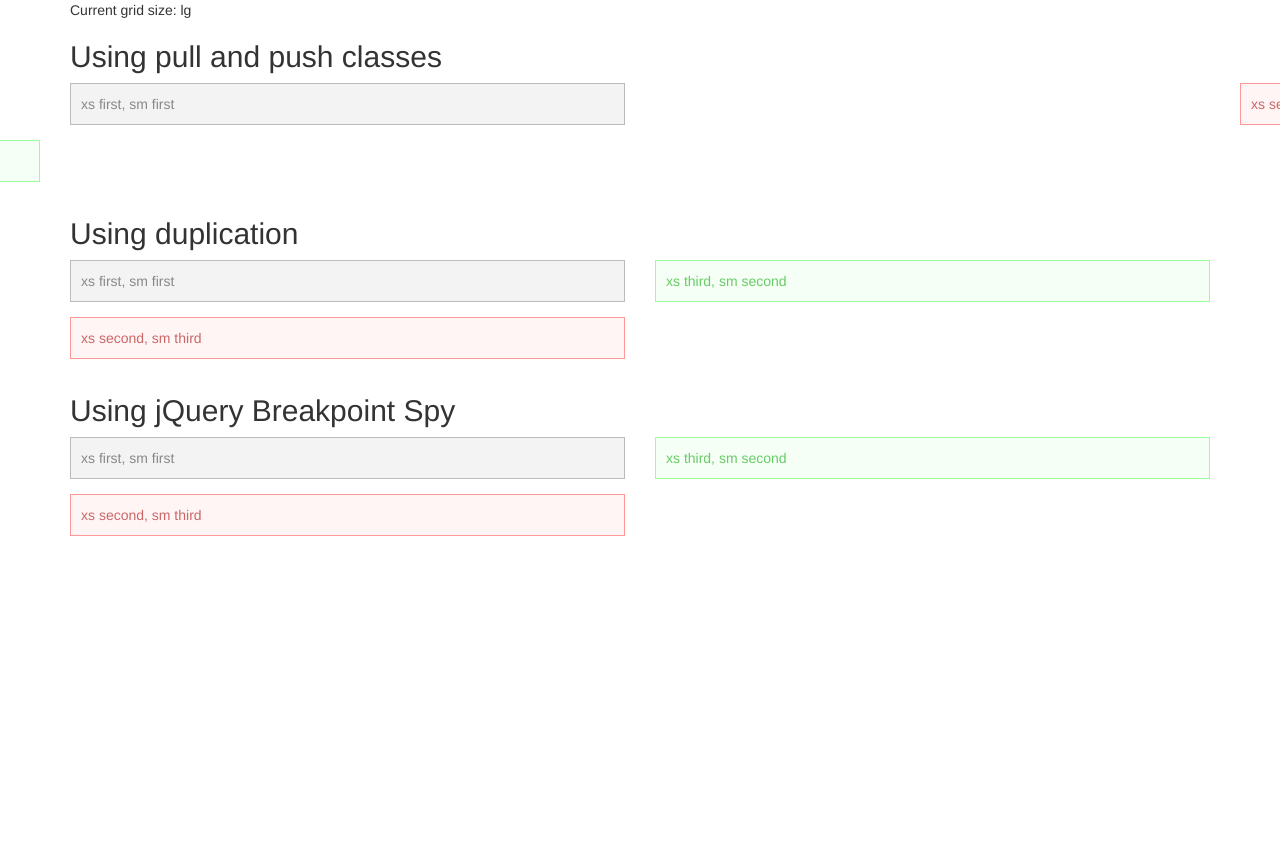
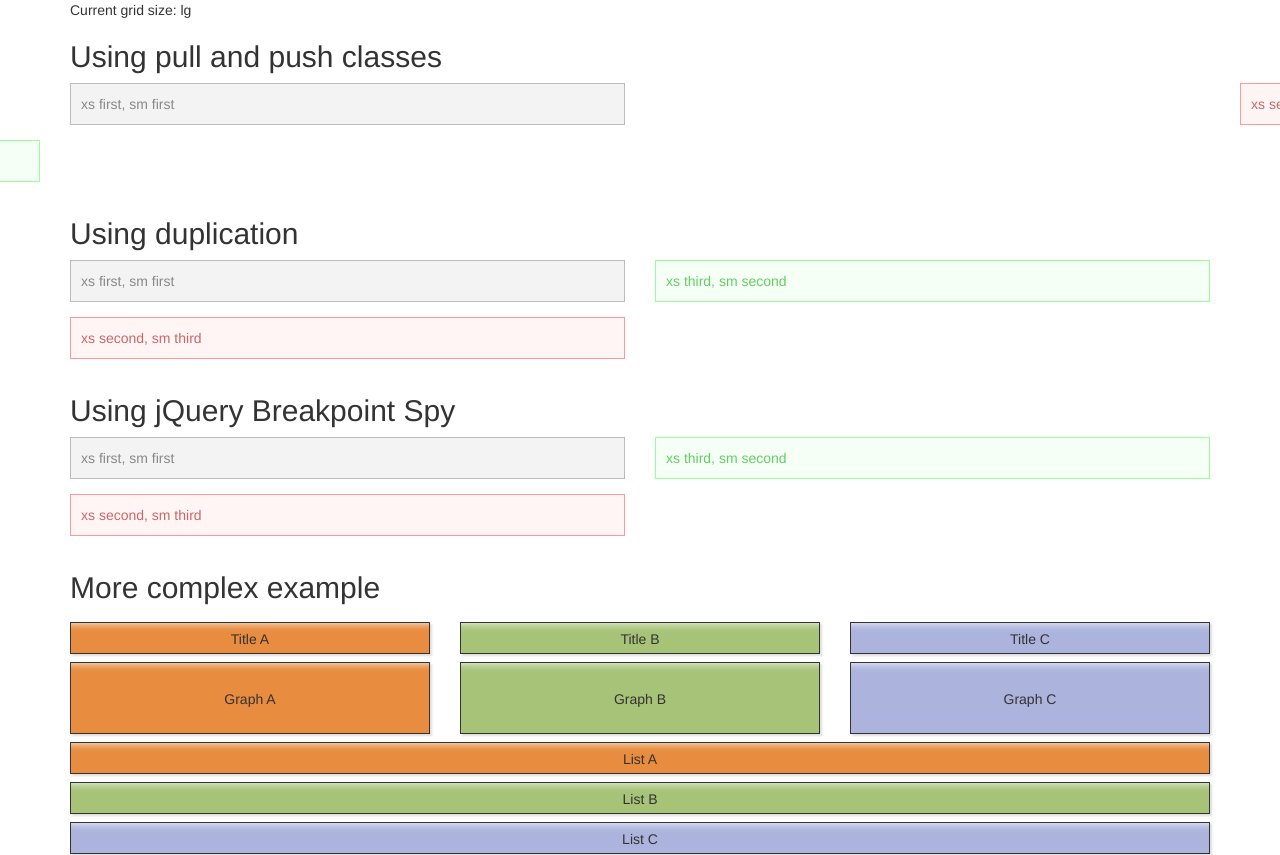
Before and after one commit to ckuijjer/jquery-breakpointspy, a website: page demo/index.html in a window 1280 px wide. Shown: the top 855 px of the page. Before the commit the page ends 800 px from the top, so only its background shows below. Drawn offline with nearby package versions, Linux system fonts and the light colour scheme.

Commit message:
Added a more complex example

```diff
--- a/demo/index.html
+++ b/demo/index.html
@@ -6,6 +6,43 @@
 		<script src="../dist/jquery.breakpointspy.js"></script>
 		<link rel="stylesheet" href="http://maxcdn.bootstrapcdn.com/bootstrap/3.2.0/css/bootstrap.min.css">
 		<style>
+
+body {
+  font-family: Helvetica, Arial;
+  color: #333;
+}
+
+.a {
+  background-color: #E88C3F;
+}
+
+.b {
+  background-color: #A7C378;
+}
+
+.c {
+  background-color: #ACB3DC;
+}
+
+.title,
+.list,
+.graph {
+  border: 1px solid #333;
+  text-align: center;
+  box-shadow: 2px 2px 2px #ddd, inset 0 8px 8px -8px #fff;
+  margin-top: 8px;
+}
+
+.title,
+.list {
+  height: 32px;
+  line-height: 32px;
+}
+
+.graph {
+  height: 72px;
+  line-height: 72px;
+}
 		.box {
 			padding: 10px;
 			margin-bottom: 15px;
@@ -109,6 +146,59 @@
 			</div>
 		</div>
 
+		<div class="container">
+			<div class="row">
+				<div class="col-xs-12">
+					<h2>More complex example</h2>
+				</div>
+			</div>
+		</div>
+
+		<div class="container">
+		  <div class="row">
+		    <div id="sm-orange"></div>
+		    <div id="sm-green"></div>
+		    <div id="sm-blue"></div>
+		  </div>
+		  <div class="row">
+		    <div id="xs-orange">
+		      <div class="col-xs-12 col-sm-4" data-spy="breakpoint" data-target-xs="#xs-orange" data-target-sm="#sm-orange">
+		        <div id="title-graph-a">
+		          <div class="title a">Title A</div>
+		          <div class="graph a">Graph A</div>
+		        </div>
+		      </div>
+		    </div>
+		    <div class="col-xs-12">
+		      <div id="list-a" class="list a">List A</div>
+		    </div>
+
+		    <div id="xs-green">
+		      <div class="col-xs-12 col-sm-4" data-spy="breakpoint" data-target-xs="#xs-green" data-target-sm="#sm-green">
+		        <div id="title-graph-b">
+		          <div class="title b">Title B</div>
+		          <div class="graph b">Graph B</div>
+		        </div>
+		      </div>
+		    </div>
+		    <div class="col-xs-12">
+		      <div id="list-b" class="list b">List B</div>
+		    </div>
+
+		    <div id="xs-blue">
+		      <div class="col-xs-12 col-sm-4" data-spy="breakpoint" data-target-xs="#xs-blue" data-target-sm="#sm-blue">
+		        <div id="title-graph-c">
+		          <div class="title c">Title C</div>
+		          <div class="graph c">Graph C</div>
+		        </div>
+		      </div>
+		    </div>
+		    <div class="col-xs-12">
+		      <div id="list-c" class="list c">List C</div>
+		    </div>
+		  </div>
+		</div>
+
 		<script>
 			$(function() {
 				$('[data-spy="breakpoint"]').breakpointSpy();
```
